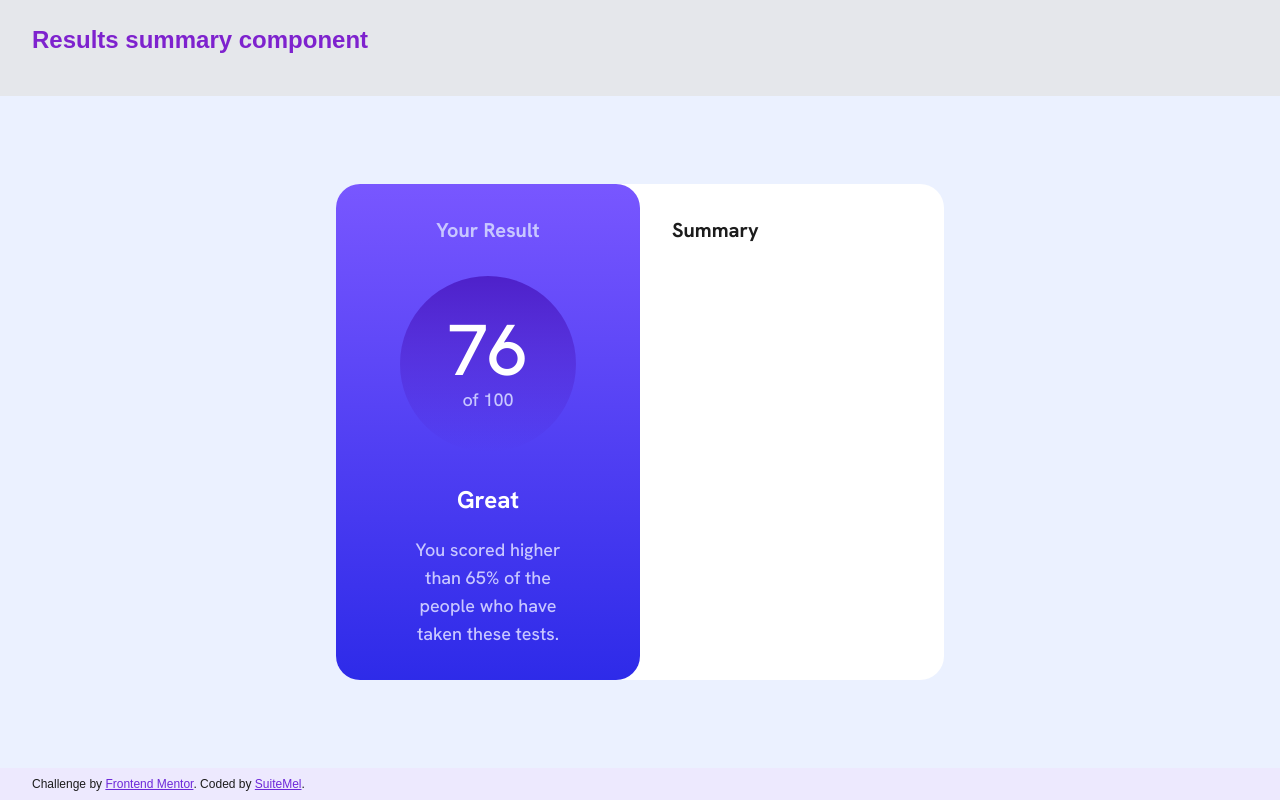
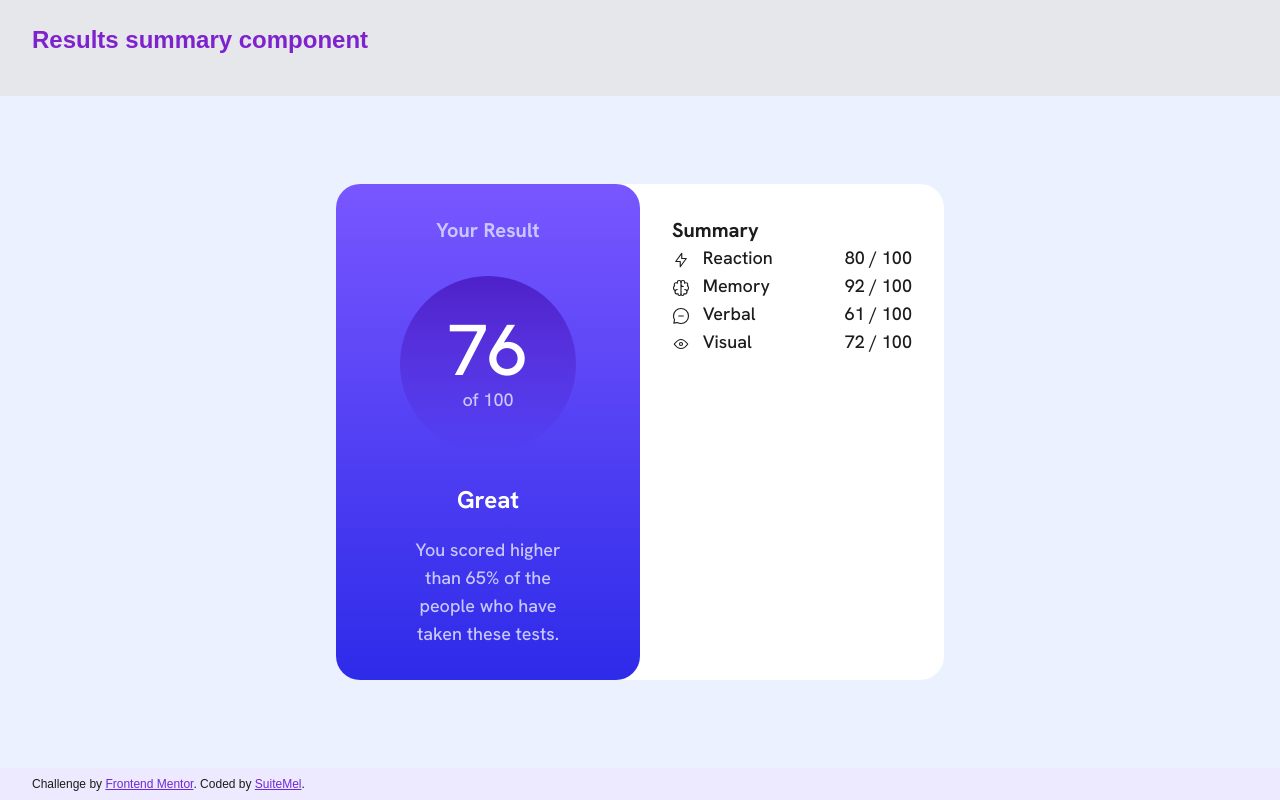
Before and after one commit to SuiteMel/SuiteMel, a SvelteKit app: page /frontend-mentor/results-summary in a window 1280 px wide. Built offline with nearby package versions, Linux system fonts and the light colour scheme; a web font is replaced by a local one.

Commit message:
More of the results summary component

```diff
--- a/src/routes/frontend-mentor/nft-card/+page.svelte
+++ b/src/routes/frontend-mentor/nft-card/+page.svelte
@@ -6,7 +6,7 @@
   import nft from '$lib/assets/frontend-mentor/image-equilibrium.jpg';
   import avatar from '$lib/assets/frontend-mentor/image-avatar.png';
   import Icon from '$lib/components/icon.svelte';
-  import symbols from '$lib/assets/symbol-defs.svg?raw';
+  import symbols from '$lib/assets/frontend-mentor/nft-card-symbol-defs.svg?raw';
 </script>
 {@html symbols}
 
--- /dev/null
+++ b/src/routes/frontend-mentor/results-summary/+page.server.js
@@ -0,0 +1,11 @@
+import { results } from './data.js';
+
+export function load() {
+	return {
+		results: results.map((result) => ({
+			category: result.category,
+      score: result.score,
+      icon: result.icon,
+		}))
+	};
+}
--- a/src/routes/frontend-mentor/results-summary/+page.svelte
+++ b/src/routes/frontend-mentor/results-summary/+page.svelte
@@ -3,10 +3,21 @@
 </svelte:head>
 
 <script>
-  const result = 76;
+  export let data;
+  const mean = data => {
+  if (data.length < 1) {
+    return;
+  }
+  return data.reduce((prev, current) => prev + current) / data.length;
+  };
+  const scores = data.results.map(value => value.score);
+  const result = Math.round( mean(scores) );
   const resultText = 'Great';
   const resultCopy = 'You scored higher than 65% of the people who have taken these tests.';
+  import Icon from '$lib/components/icon.svelte';
+  import symbols from '$lib/assets/frontend-mentor/results-summary-symbol-defs.svg?raw';
 </script>
+{@html symbols}
 
 <section class="results-summary grid items-center text-lg font-['Hanken_Grotesk'] grow bg-[color:var(--pale-blue)] font-medium">
   <div class="container">
@@ -32,8 +43,20 @@
         </p>
       </div>
 
-      <div class="px-8 py-8">
+      <div class="px-8 py-8 w-1/2">
         <p class="font-bold text-xl">Summary</p>
+        {#each data.results as { category, score, icon }}
+          <div class="flex justify-between">
+            <p>
+              <Icon name="{icon}" class="mr-2" />
+              <span>{category}</span>
+            </p>
+
+            <p>
+              {score} / 100
+            </p>
+          </div>
+        {/each}
       </div>
     </div>
   </div>
--- /dev/null
+++ b/src/routes/frontend-mentor/results-summary/data.js
@@ -0,0 +1,22 @@
+export const results = [
+  {
+    "category": "Reaction",
+    "score": 80,
+    "icon": "reaction"
+  },
+  {
+    "category": "Memory",
+    "score": 92,
+    "icon": "memory"
+  },
+  {
+    "category": "Verbal",
+    "score": 61,
+    "icon": "verbal"
+  },
+  {
+    "category": "Visual",
+    "score": 72,
+    "icon": "visual"
+  }
+];
```
Also changed, not shown: src/lib/assets/frontend-mentor/nft-card-symbol-defs.svg (renamed from src/lib/assets/symbol-defs.svg), src/lib/assets/frontend-mentor/results-summary-symbol-defs.svg (added).
